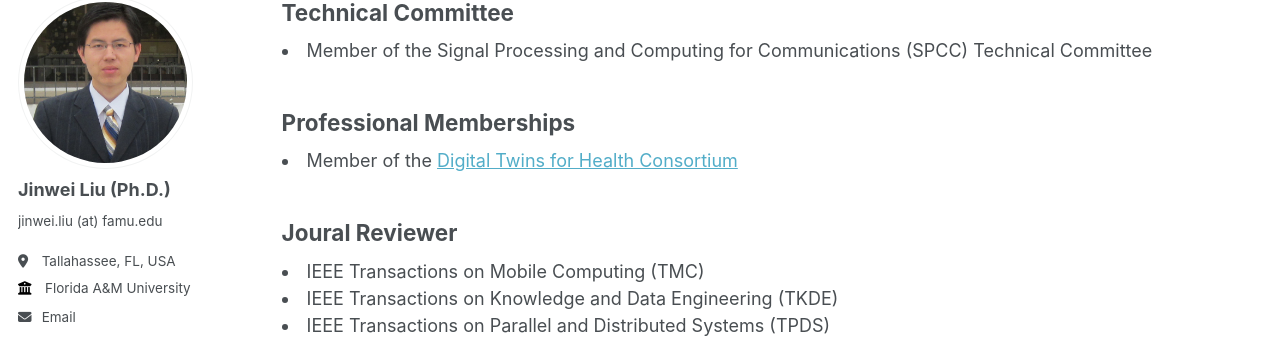
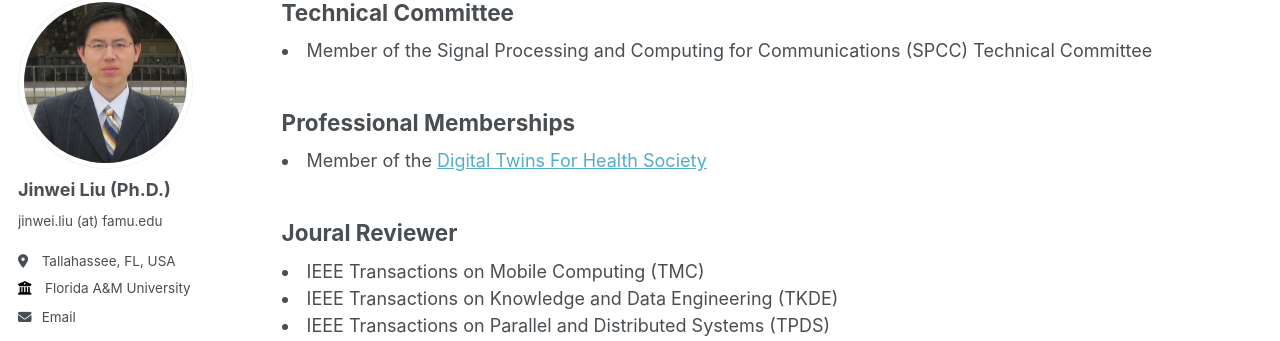
Before and after one commit to jinweiliucu/jinweiliucu.github.io, a Jekyll site: the page built from _pages/services.html, in a window 1280 px wide and 900 px high, scrolled down 1265 px. Shown: the part 110-451 px from the top of the window. Built offline with Jekyll 4.4.1, drawn with Linux system fonts in a browser that asks for light colours; some web fonts are replaced.

Commit message:
Update services.html

```diff
--- a/_pages/services.html
+++ b/_pages/services.html
@@ -116,7 +116,7 @@ author_profile: true
 
 <h2 class="text-left"> Professional Memberships</h2>
 	<li>
-	Member of the <a href="https://dt4h.org//">Digital Twins for Health Consortium</a>
+	Member of the <a href="https://dt4hs.org//">Digital Twins For Health Society</a>
 	</li>
 
 <h2 class="text-left">Joural Reviewer </h2>
```
